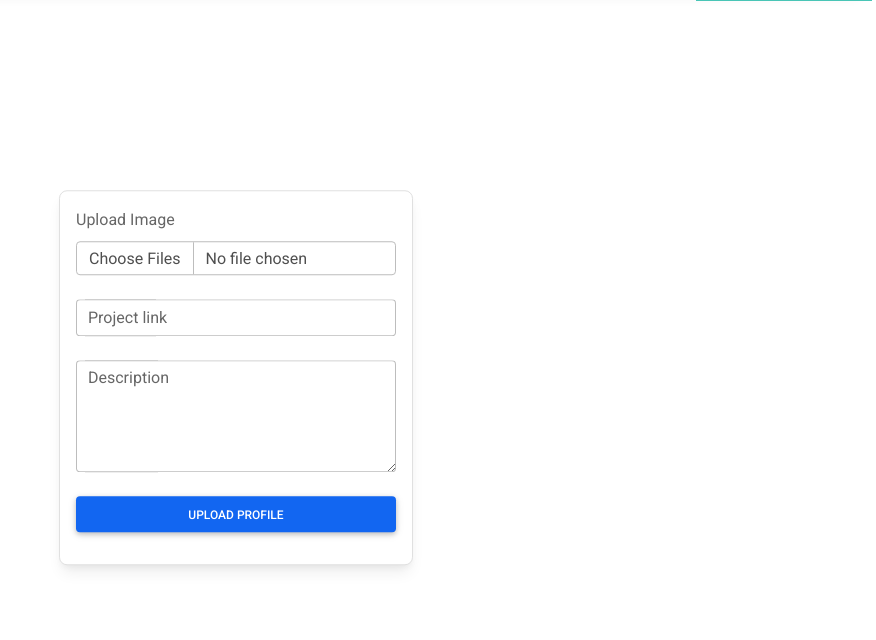
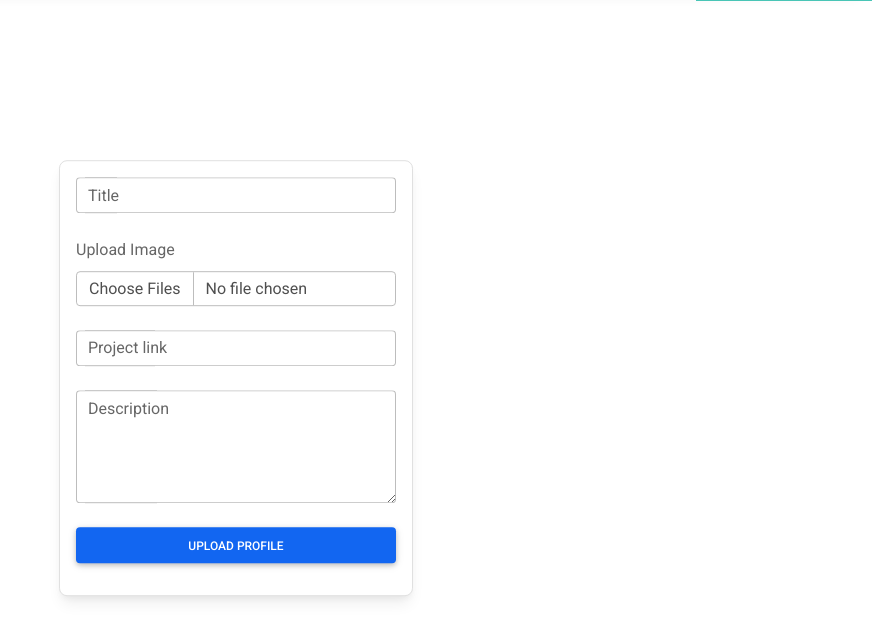
Before and after one commit to eude313/awwards, a Django app: page /post in a window 1280 px wide. Shown: the part 54-694 px from the top of the page, without its empty margins (404-1280 px from the left). Run offline with Django 3.2, Linux system fonts and the light colour scheme; some libraries are stand-ins or nearby versions.

Commit message:
add modifications

```diff
--- a/awward/templates/awwards/post.html
+++ b/awward/templates/awwards/post.html
@@ -5,10 +5,16 @@
 <div class="card border position-absolute top-50 start-50 translate-middle" style="margin-top:2rem;">
    <form style="width:20rem;" class="m-3" method="POST" enctype="multipart/form-data" action="">
         {% csrf_token %}
+        <!-- title input -->
+        <div class="form-outline mb-4">
+            <input type="text" name="title" id="form1" class="form-control" />
+            <label class="form-label" for="form1">Title</label>
+        </div>
+
         <!-- image input -->
         <div class="mb-4">
             <label for="formFileMultiple" class="form-label">Upload Image</label>
-            <input class="form-control" name="screen" type="file" id="formFileMultiple" multiple/>
+            <input class="form-control" name="image" type="file" id="formFileMultiple" multiple/>
         </div>
 
         <!-- link input -->
--- a/awward/views.py
+++ b/awward/views.py
@@ -57,18 +57,18 @@ def profile(request):
     context= {'profile':profile_info}
     return render(request, 'awwards/profile.html', context)
 
-
 def post(request):
     current_user = request.user
     if request.method == 'POST':
-        screen = request.FILES['screen']
+        title = request.POST['title']
+        screen = request.FILES['image']
         description = request.POST['description']
         link = request.POST['link']
-        post = Site(user=current_user, screen_shot=screen, description=description, link=link)
+        post = Site(user=current_user, title=title, screen=screen, description=description, link=link)
         post.save()
         messages.add_message(request, messages.SUCCESS, "post created successfully")
         return redirect('home')
     else:
         post = Site.objects.all()
-        context = {'post': post}
+        context = {'posts': post}
         return render(request, 'awwards/post.html', context)
```
